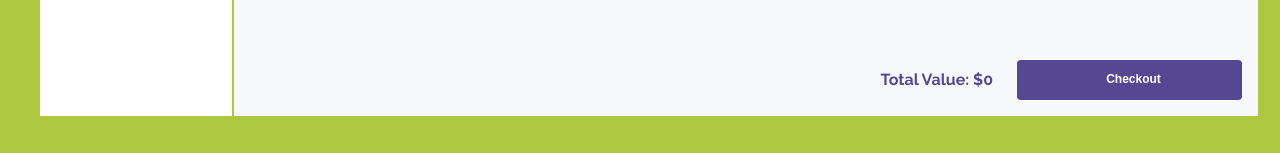
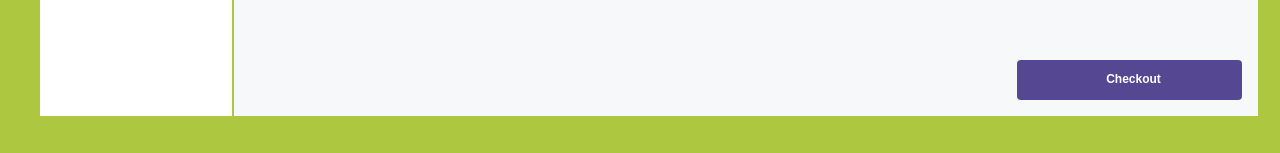
Before and after one commit to alanstlim/nomad-market, a React (Create React App) app: page /basket in a window 1280 px wide. Shown: the part 644-797 px from the top of the page. Built offline with nearby package versions, Linux system fonts and the light colour scheme.

Commit message:
added stripe

```diff
--- a/src/components/card/styles.ts
+++ b/src/components/card/styles.ts
@@ -88,8 +88,8 @@ export const Quantity = styled.span`
   text-overflow: ellipsis;
   background-color: ${({ theme }) => theme.colors.primary};
   padding: 0.5rem;
-  width: 10px;
-  height: 10px;
+  width: 15px;
+  height: 15px;
   border-radius: 50%;
   color: ${({ theme }) => theme.colors.backgroundLight};
 `;
--- a/src/pages/basket/index.tsx
+++ b/src/pages/basket/index.tsx
@@ -2,18 +2,19 @@ import Button from 'components/Button';
 import Card from 'components/Card';
 import useProductsStore from 'stores/products';
 import * as St from './styles';
-import { useMemo } from 'react';
+import StripeContainer from 'components/StripeContainer';
+import useModalStore from 'stores/modal';
 
 const Basket: React.FC = () => {
   const productsStore = useProductsStore((state) => state);
+  const openModal = useModalStore((state) => state.openModal);
 
-  const totalPrice = useMemo(() => {
-    const arrayTotal = productsStore.products.map(
-      (product) => product.price * product.quantity
-    );
-    return arrayTotal.reduce((previous, current) => previous + current, 0);
-  }, [productsStore]);
-
+  const handleModalPayment = () => {
+    openModal({
+      title: 'Payment',
+      component: <StripeContainer />,
+    });
+  };
   return (
     <St.Content>
       <St.Title>Basket</St.Title>
@@ -29,8 +30,12 @@ const Basket: React.FC = () => {
         ))}
       </St.Catalog>
       <St.BottomContainer>
-        <St.TotalValue>Total Value: ${totalPrice}</St.TotalValue>
-        <Button title="Checkout" type="button" />
+        <Button
+          title="Checkout"
+          type="button"
+          onClick={handleModalPayment}
+          disabled={productsStore.products.length < 1}
+        />
       </St.BottomContainer>
     </St.Content>
   );
--- a/src/pages/basket/styles.ts
+++ b/src/pages/basket/styles.ts
@@ -28,12 +28,4 @@ export const BottomContainer = styled.div`
   flex: 1;
   justify-content: flex-end;
   align-items: flex-end;
-  gap: 1.5rem;
 `;
-
-export const TotalValue = styled.span`
-  font-size: 1em;
-  font-weight: bold;
-  margin-bottom: 0.7rem;
-  color: ${({ theme }) => theme.colors.secondary};
-`;
--- a/src/stores/modal.ts
+++ b/src/stores/modal.ts
@@ -2,8 +2,9 @@ import { create } from 'zustand';
 
 export type ModalType = {
   title: string;
-  message: string;
+  message?: string;
   variant?: 'success' | 'error' | 'warning';
+  component?: JSX.Element;
   open?: boolean;
 };
 
```
